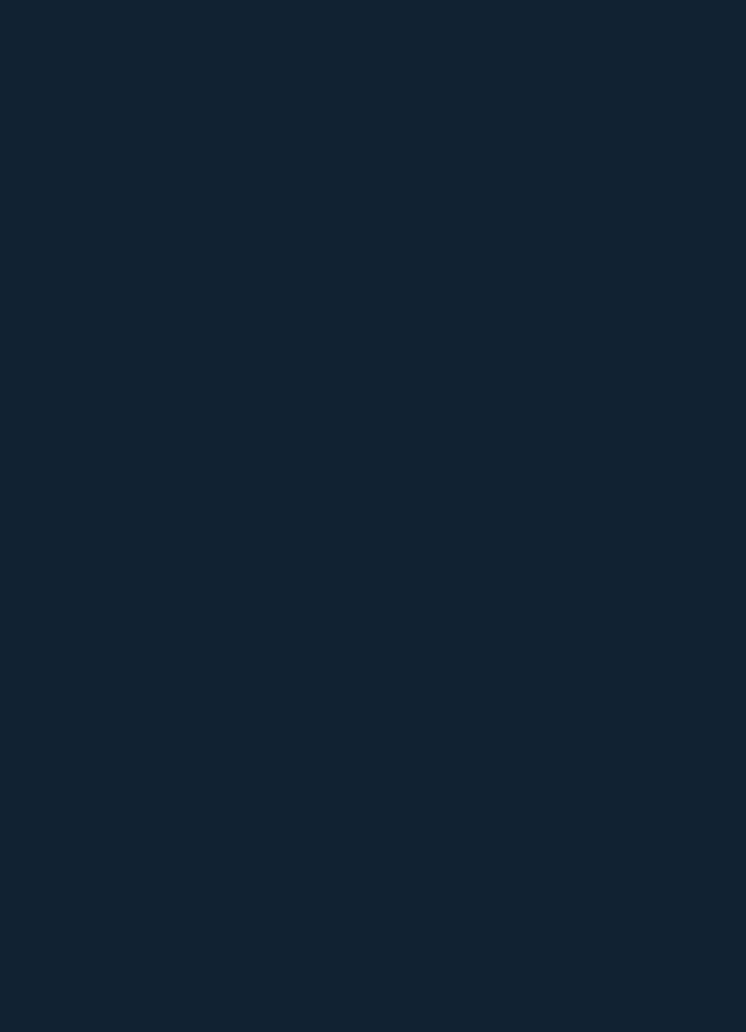
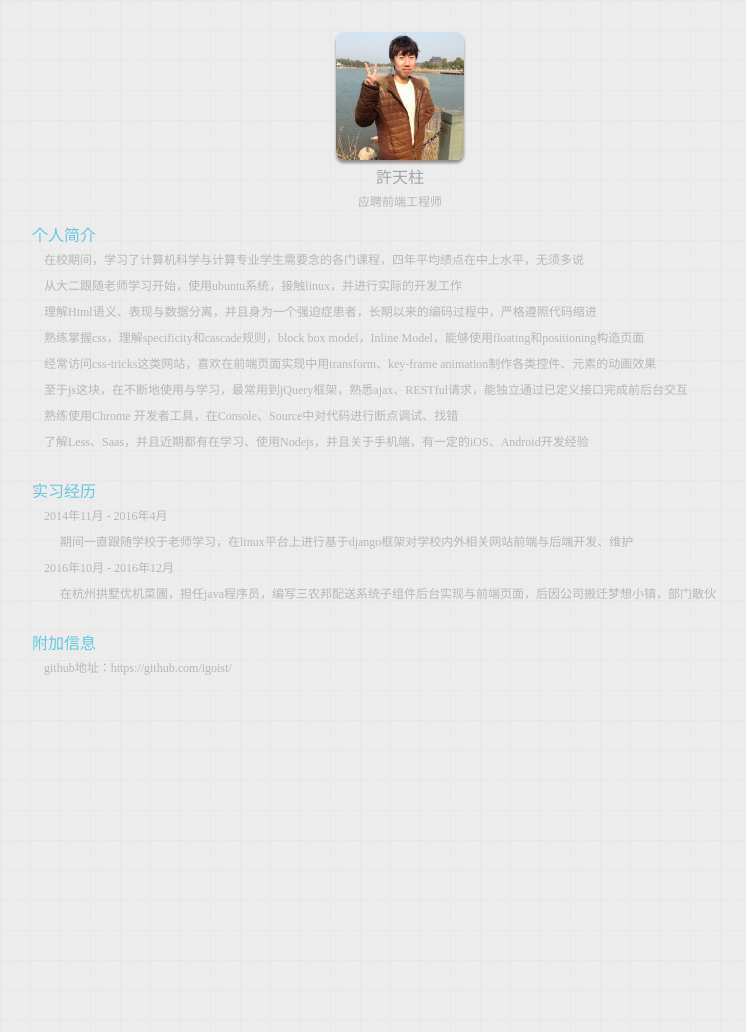
Before and after one commit to igoist/blog-pure, a Django app: page /resume/ in a window 1280 px wide. Before the commit the part shown is empty. Shown: the whole page, without its empty margins (240-986 px from the left). Before the commit the page ends 800 px from the top, so only its background shows below. Run offline with Django 3.2, Linux system fonts and the light colour scheme.

Commit message:
我的天，又是浪里个浪这么久，只希望今后再也别浪了，哪怕现在又要从零开始

```diff
--- a/blog/static/css/resume.css
+++ b/blog/static/css/resume.css
@@ -1,3 +1,63 @@
 body {
-  background: #123;
+  margin: 0 auto;
+  /*width: 960px;*/
+  /*height: 1000px;*/
+  background-color: #f0f0f0;
+  background-image: url(../img/rect.png);
 }
+
+#sp {
+  position: absolute;
+  left: 0px;
+  bottom: 0px;
+  width: 300px;
+  height: 400px;
+  /*background-image: url(../img/resume/resu.jpg);*/
+  background-size:300px 400px;
+}
+
+#wrap {
+  width: 800px;
+  height: 1000px;
+  /*background: #fff;*/
+  margin: 0 auto;
+}
+
+.font_head {
+  color: #a7a7a7;
+  font-size: 16px;
+  text-align: center;
+  margin: 0;
+}
+
+.font_header {
+
+  color: #62c9e0;/*#4d8fe9;*/
+  font-size: 16px;
+  margin: 0;
+  padding-left: 20px;
+}
+
+.font_base {
+  color: #b7b7b7;
+  font-size: 12px;
+  margin: 0;
+}
+
+.card {
+  padding-left: 12px;
+  padding-right: 12px;
+  padding-top: 12px;
+  padding-bottom: 12px;
+}
+
+#pic {
+  margin: 0 auto;
+  margin-top: 32px;
+  width: 128px;
+  height: 128px;
+  background: url(../img/resume/pic.png);
+  background-size: 128px 128px;
+  border-radius: 8px;
+  box-shadow: 0px 3px 3px 0 rgba(0, 0, 0, 0.4);
+}
--- a/blog/templates/resume/resume.html
+++ b/blog/templates/resume/resume.html
@@ -12,7 +12,50 @@
 </head>
 <body>
 
+  <div id="sp">
 
+  </div>
+
+  <div id="wrap">
+
+    <div id="pic">
+
+    </div>
+
+    <div id="name">
+      <p class="font_head" style="padding-top: 4px;padding-bottom: 4px;">許天柱</p>
+      <p class="font_base" style="text-align: center;">应聘前端工程师</p>
+    </div>
+
+    <div id="introduction" class="card">
+      <p class="font_header">个人简介</p>
+      <p class="font_base" style="padding-left: 32px;padding-top: 4px;padding-bottom: 4px;">在校期间，学习了计算机科学与计算专业学生需要念的各门课程，四年平均绩点在中上水平，无须多说</p>
+      <p class="font_base" style="padding-left: 32px;padding-top: 4px;padding-bottom: 4px;">从大二跟随老师学习开始，使用ubuntu系统，接触linux，并进行实际的开发工作</p>
+      <p class="font_base" style="padding-left: 32px;padding-top: 4px;padding-bottom: 4px;">理解Html语义、表现与数据分离，并且身为一个强迫症患者，长期以来的编码过程中，严格遵照代码缩进</p>
+      <p class="font_base" style="padding-left: 32px;padding-top: 4px;padding-bottom: 4px;">熟练掌握css，理解specificity和cascade规则，block box model，Inline Model，能够使用floating和positioning构造页面</p>
+      <p class="font_base" style="padding-left: 32px;padding-top: 4px;padding-bottom: 4px;">经常访问css-tricks这类网站，喜欢在前端页面实现中用transform、key-frame animation制作各类控件、元素的动画效果</p>
+      <p class="font_base" style="padding-left: 32px;padding-top: 4px;padding-bottom: 4px;">至于js这块，在不断地使用与学习，最常用到jQuery框架，熟悉ajax、RESTful请求，能独立通过已定义接口完成前后台交互</p>
+      <p class="font_base" style="padding-left: 32px;padding-top: 4px;padding-bottom: 4px;">熟练使用Chrome 开发者工具，在Console、Source中对代码进行断点调试、找错</p>
+      <p class="font_base" style="padding-left: 32px;padding-top: 4px;padding-bottom: 4px;">了解Less、Saas，并且近期都有在学习、使用Nodejs，并且关于手机端，有一定的iOS、Android开发经验</p>
+
+    </div>
+
+    <div id="experience" class="card">
+      <p class="font_header">实习经历</p>
+      <p class="font_base" style="padding-left: 32px;padding-top: 4px;padding-bottom: 4px;">2014年11月 - 2016年4月</p>
+      <p class="font_base" style="padding-left: 48px;padding-top: 4px;padding-bottom: 4px;">期间一直跟随学校于老师学习，在linux平台上进行基于django框架对学校内外相关网站前端与后端开发、维护</p>
+
+      <p class="font_base" style="padding-left: 32px;padding-top: 4px;padding-bottom: 4px;">2016年10月 - 2016年12月</p>
+      <p class="font_base" style="padding-left: 48px;padding-top: 4px;padding-bottom: 4px;">在杭州拱墅优机菜圃，担任java程序员，编写三农邦配送系统子组件后台实现与前端页面，后因公司搬迁梦想小镇，部门散伙</p>
+
+    </div>
+
+    <div id="et" class="card">
+      <p class="font_header">附加信息</p>
+      <p class="font_base" style="padding-left: 32px;padding-top: 4px;padding-bottom: 4px;">github地址：https://github.com/igoist/</p>
+    </div>
+
+  </div>
 
 </body>
 </html>
```
Also changed, not shown: blog/static/img/resume/git.png (added), blog/static/img/resume/pic.png (added), blog/static/img/resume/pic_back.jpg (added), blog/static/img/resume/resu.jpg (added).
